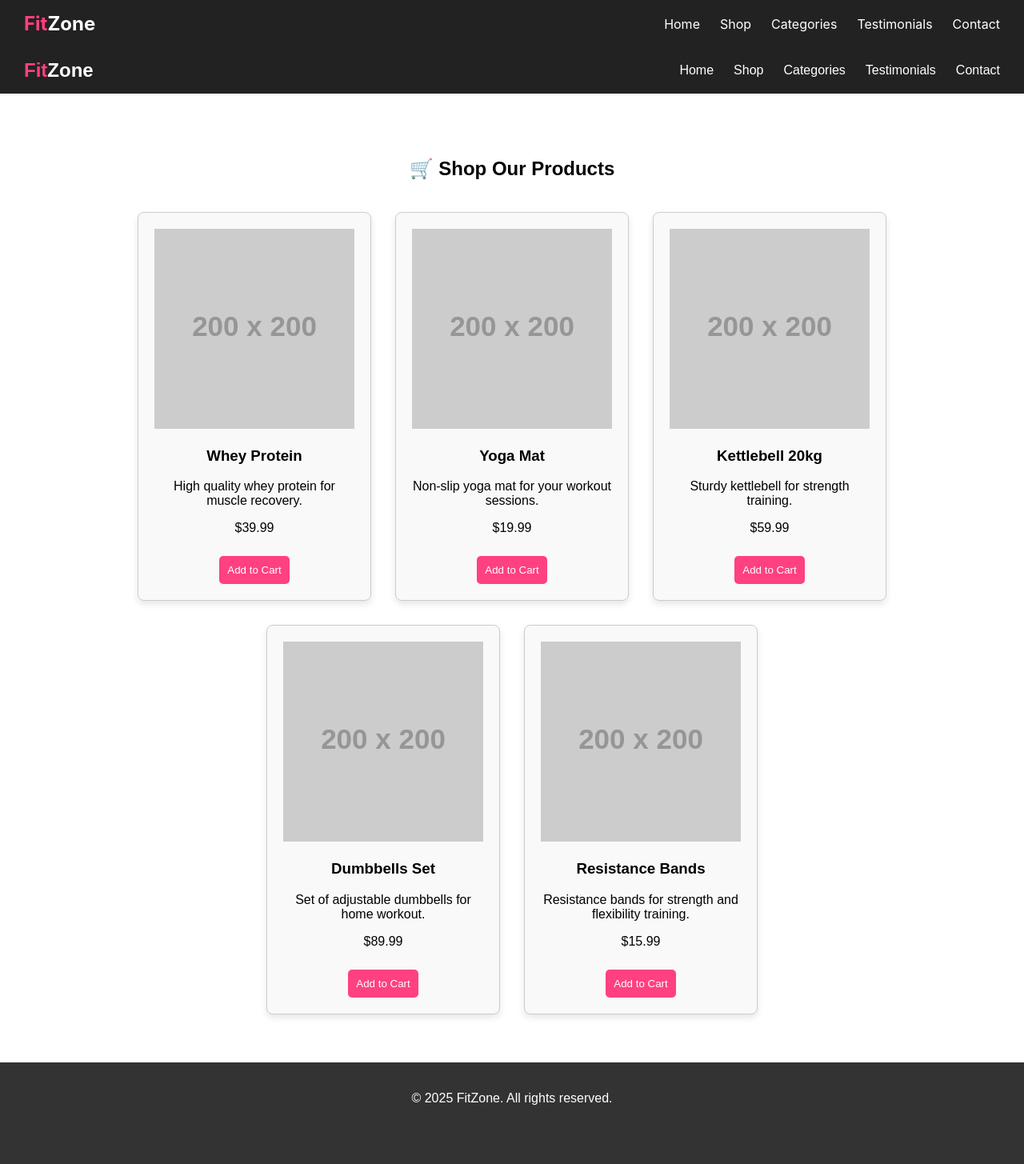
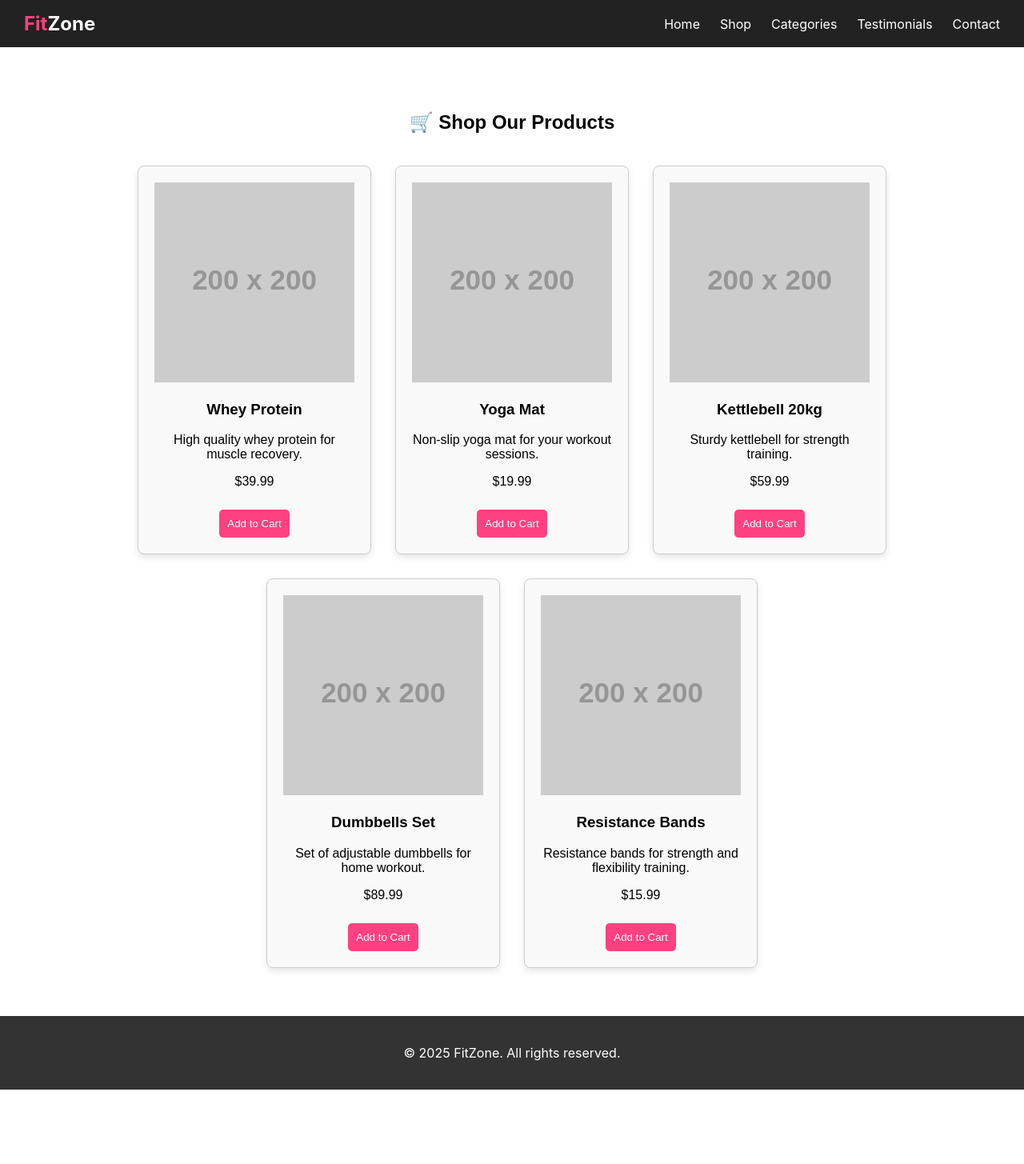
Before and after one commit to Rioni2324/lab, a React (Create React App) app: page /shop in a window 1280 px wide. Shown: the top 1455 px of the page at 80% size. After the commit the page ends 1362 px from the top, so only its background shows below. Built offline with nearby package versions, Linux system fonts and the light colour scheme.

Commit message:
permirsimi i footerit dhe navbar ne shopjs

```diff
--- a/src/components/Shop.js
+++ b/src/components/Shop.js
@@ -1,6 +1,6 @@
 import React from 'react';
-import Header from './Header'; // Import Header
-import Footer from './Footer'; // Import Footer
+
+
 
 function Shop() {
   const products = [
@@ -13,7 +13,7 @@ function Shop() {
 
   return (
     <div style={{ fontFamily: 'Arial, sans-serif' }}>
-      <Header />
+
       <section style={{ padding: '60px 20px', backgroundColor: '#fff' }}>
         <h2 style={{ textAlign: 'center' }}>🛒 Shop Our Products</h2>
         <div style={{
@@ -52,7 +52,7 @@ function Shop() {
           ))}
         </div>
       </section>
-      <Footer />
+
     </div>
   );
 }
```
